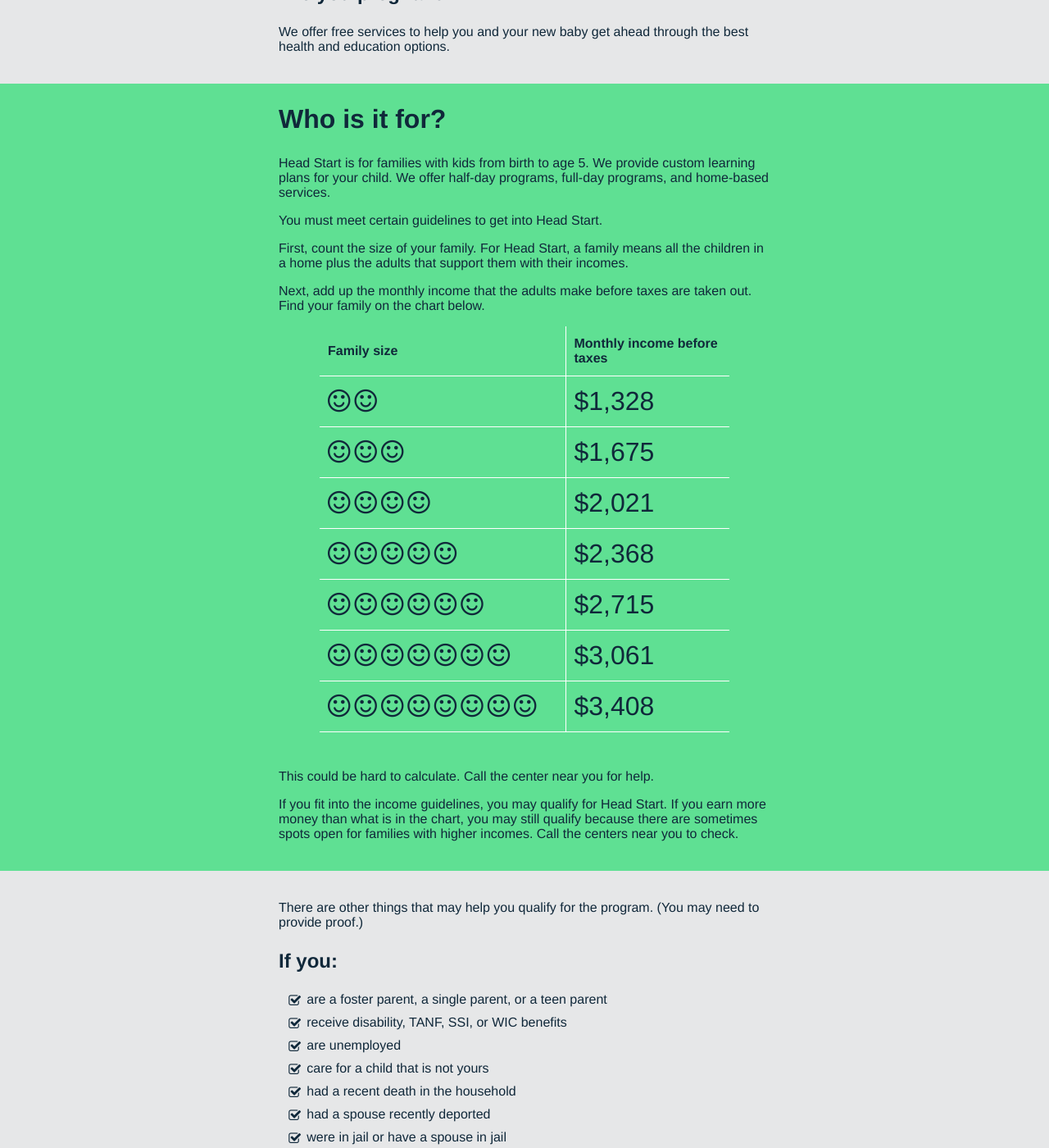
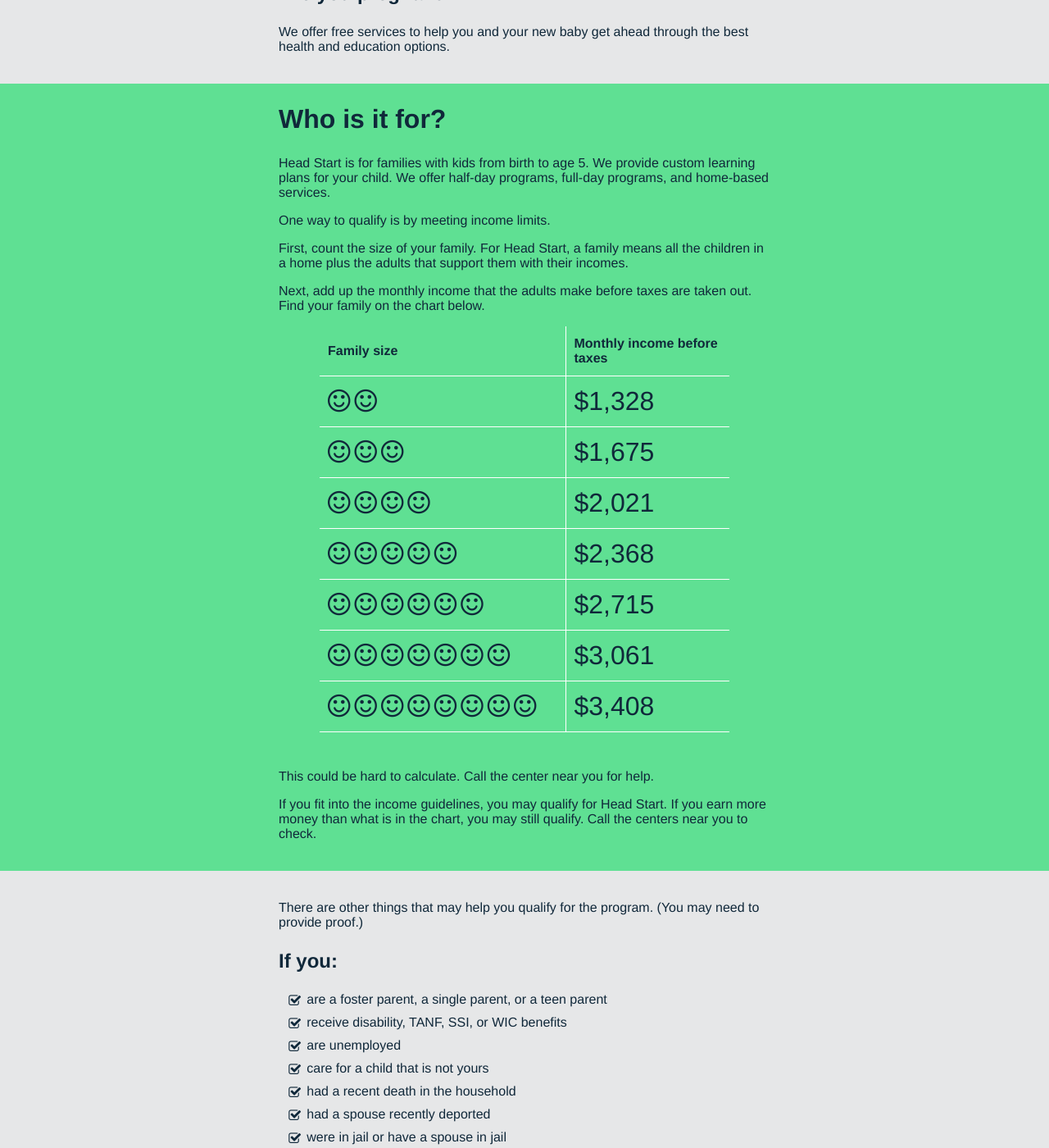
Before and after one commit to workdept/detroit-head-start, a Jekyll site: the page built from index.html, in a window 1280 px wide and 1400 px high, scrolled down 1062 px. Shown: the whole window at 82% size. Built offline with Jekyll 4.4.1, drawn with Linux system fonts in a browser that asks for light colours; nearby versions of some CDN libraries.

Commit message:
Update index.html

```diff
--- a/index.html
+++ b/index.html
@@ -92,7 +92,7 @@ testimonial-2:
 
             <p>Head Start is for families with kids from birth to age 5. We provide custom learning plans for your child. We offer half-day programs, full-day programs, and home-based services.</p>
 
-            <p>You must meet certain guidelines to get into Head Start.</p>
+            <p>One way to qualify is by meeting income limits.</p>
 
             <p>First, count the size of your family. For Head Start, a family means all the children in a home plus the adults that support them with their incomes.</p>
 
@@ -183,7 +183,7 @@ testimonial-2:
             </table>
         <p>This could be hard to calculate. Call the center near you for help.</p>
 
-            <p>If you fit into the income guidelines, you may qualify for Head Start. If you earn more money than what is in the chart, you may still qualify because there are sometimes spots open for families with higher incomes. Call the centers near you to check.</p>
+            <p>If you fit into the income guidelines, you may qualify for Head Start. If you earn more money than what is in the chart, you may still qualify. Call the centers near you to check.</p>
         </div>
     </div>
 
```
